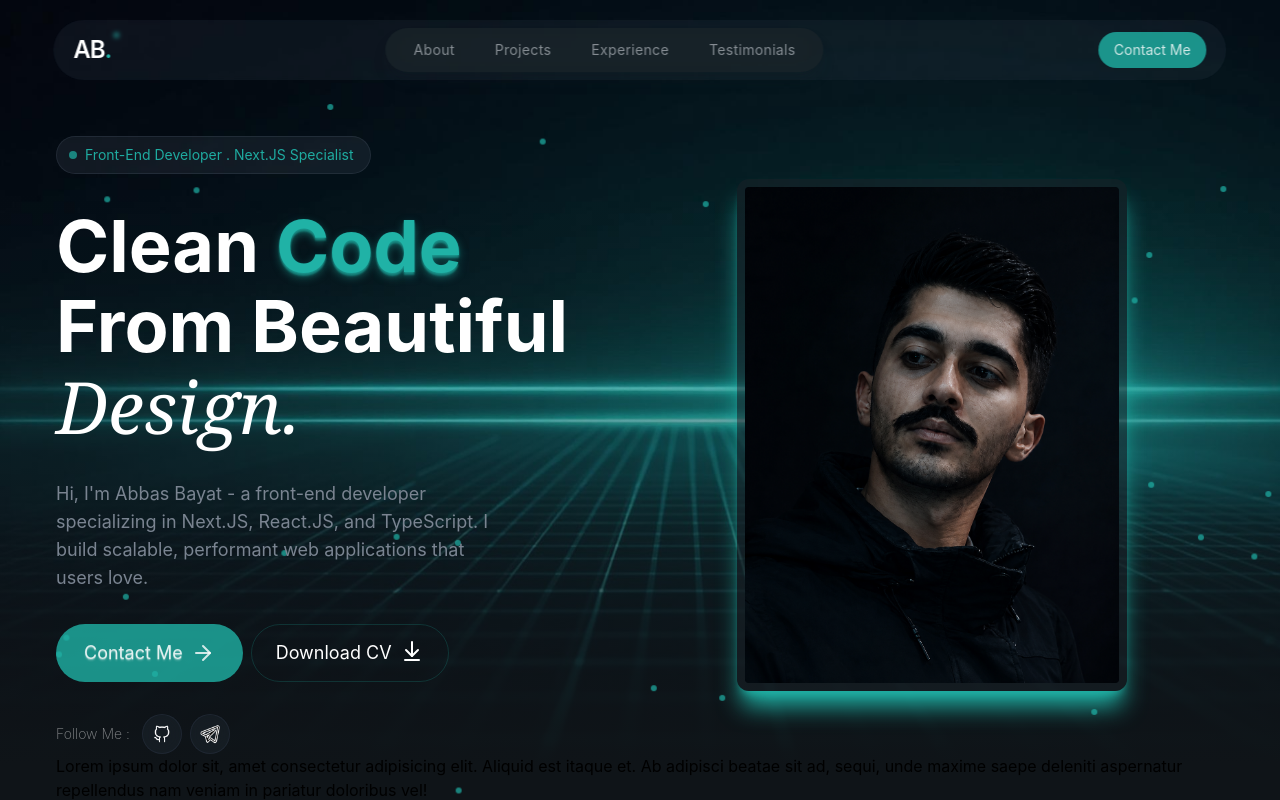
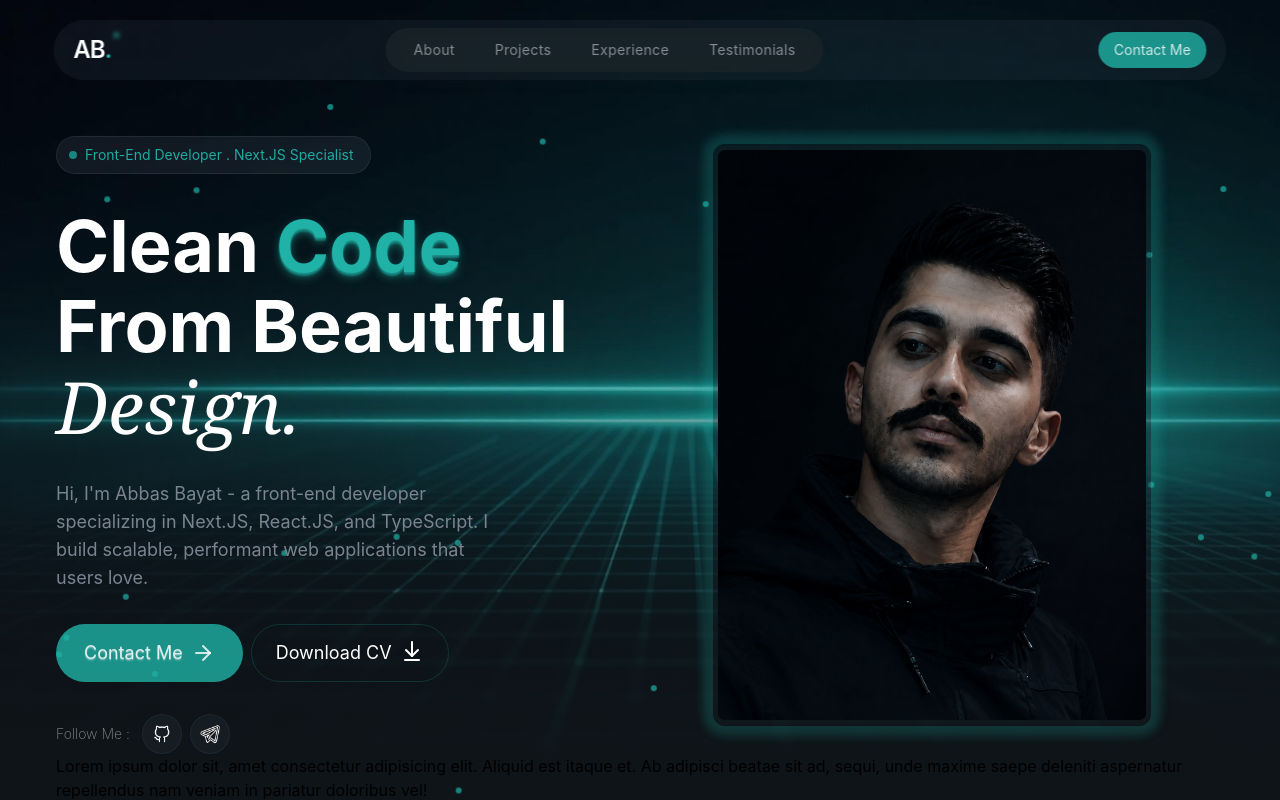
Before and after one commit to abbasbayat0/portfolio, a React (Vite) app: page / in a window 1280 px wide. Built offline with nearby package versions, Linux system fonts and the light colour scheme.

Commit message:
hero image is added and animated

```diff
--- a/src/page/home/Hero.tsx
+++ b/src/page/home/Hero.tsx
@@ -67,9 +67,17 @@ const Hero = () => {
       </section>
 
       {/* right side */}
-      <section className="flex max-w-1/2 min-w-1/2 items-center justify-center">
-          <img src="/main.png" alt="" className="w-8/12 rounded-xl border-8 border-[#1a2329]/50 shadow-[#20b2a6] shadow-xl" />
-
+      <section className="relative flex max-w-1/2 min-w-1/2 items-center justify-center">
+        <div className="w-9/12">
+          <img
+            src="/main.png"
+            alt=""
+            className="rounded-xl border-5 border-[#1a2329]/30"
+          />
+        </div>
+        <div className="absolute w-9/12 animate-pulse rounded-xl shadow-[0px_0px_10px_10px] shadow-[#20b2a6]/30">
+          <img src="/main.png" alt="" className="opacity-0" />
+        </div>
       </section>
     </article>
   );
```
Also changed, not shown: src/index.css (line endings or trailing spaces).
